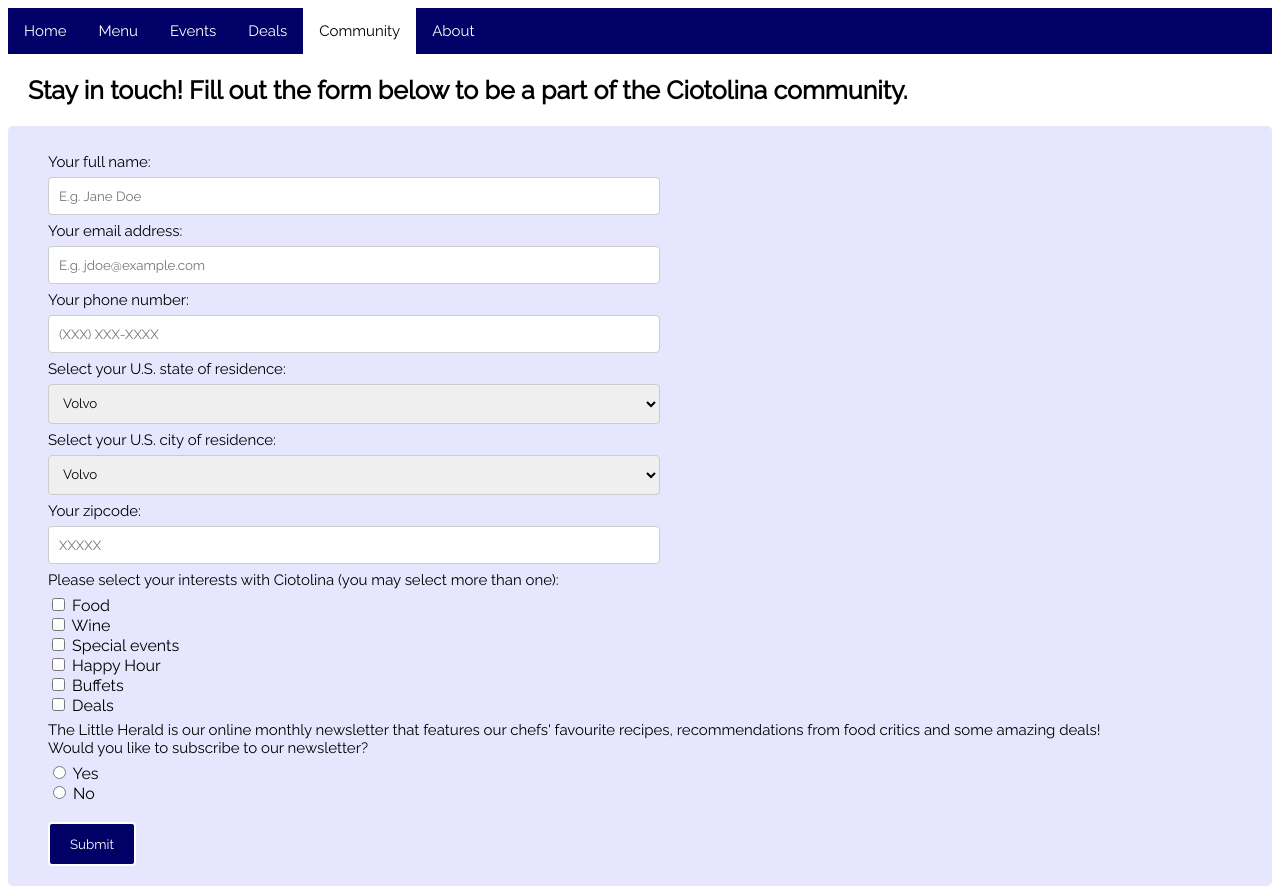
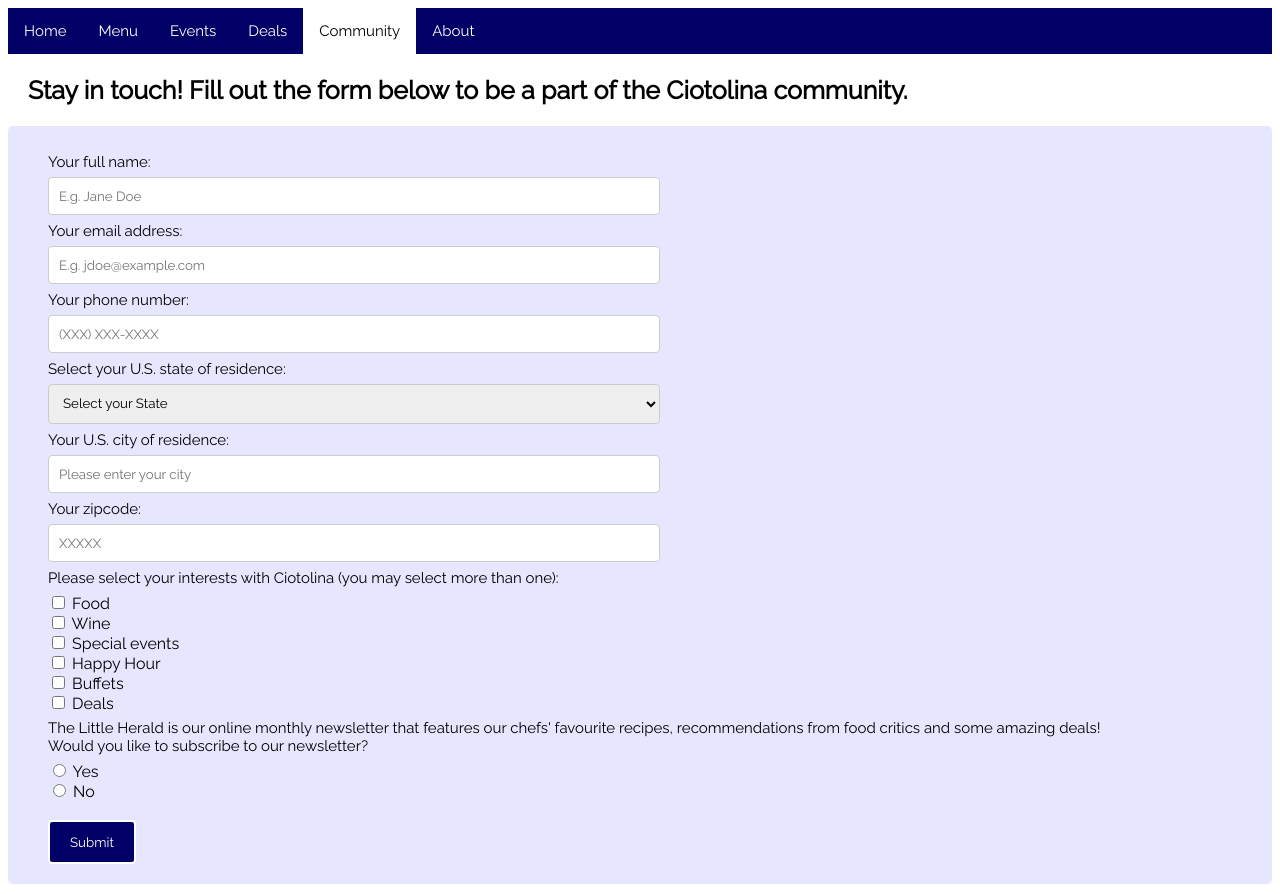
Before and after one commit to kinzo25/kinzo25.github.io, a plain HTML site: page index.html in a window 1280 px wide. Drawn offline with Linux system fonts and the light colour scheme.

Commit message:
Update index.html
Added state drop down, changed city to textbox

```diff
--- a/index.html
+++ b/index.html
@@ -55,25 +55,66 @@ function myFunction() {
             <div class="inputarea">
             <!--Insert selection for state here	-->
         		<select name="state" placeholder="Select a state">
-        		    <option value="volvo">Volvo</option>
-        		    <option value="saab">Saab</option>
-        		    <option value="fiat">Fiat</option>
-        		    <option value="audi">Audi</option>
+                    <option value="none">Select your State</option>
+                    <option value="Alabama">Alabama </option>
+                    <option value="Alaska">Alaska </option>
+                    <option value="Arizona">Arizona </option>
+                    <option value="Arkansas">Arkansas </option>
+                    <option value="California">California </option>
+                    <option value="Colorado">Colorado </option>
+                    <option value="Connecticut">Connecticut </option>
+                    <option value="Delaware">Delaware </option>
+                    <option value="Florida">Florida </option>
+                    <option value="Georgia">Georgia </option>
+                    <option value="Hawaii">Hawaii </option>
+                    <option value="Idaho">Idaho </option>
+                    <option value="Illinois">Illinois </option>
+                    <option value="Indiana">Indiana </option>
+                    <option value="Iowa">Iowa </option>
+                    <option value="Kansas">Kansas </option>
+                    <option value="Kentucky">Kentucky </option>
+                    <option value="Louisiana">Louisiana </option>
+                    <option value="Maine">Maine </option>
+                    <option value="Maryland">Maryland </option>
+                    <option value="Massachusetts">Massachusetts </option>
+                    <option value="Michigan">Michigan </option>
+                    <option value="Minnesota">Minnesota </option>
+                    <option value="Mississippi">Mississippi </option>
+                    <option value="Missouri">Missouri </option>
+                    <option value="Montana">Montana </option>
+                    <option value="Nebraska">Nebraska </option>
+                    <option value="Nevada">Nevada </option>
+                    <option value="New Hampshire">New Hampshire </option>
+                    <option value="New Jersey">New Jersey </option>
+                    <option value="New Mexico">New Mexico </option>
+                    <option value="New York">New York </option>
+                    <option value="North Carolina">North Carolina </option>
+                    <option value="North Dakota">North Dakota </option>
+                    <option value="Ohio">Ohio </option>
+                    <option value="Oklahoma">Oklahoma </option>
+                    <option value="Oregon">Oregon </option>
+                    <option value="Pennsylvania">Pennsylvania </option>
+                    <option value="Rhode Island">Rhode Island </option>
+                    <option value="South Carolina">South Carolina </option>
+                    <option value="South Dakota">South Dakota </option>
+                    <option value="Tennessee">Tennessee </option>
+                    <option value="Texas">Texas </option>
+                    <option value="Utah">Utah </option>
+                    <option value="Vermont">Vermont </option>
+                    <option value="Virginia">Virginia </option>
+                    <option value="Washington">Washington </option>
+                    <option value="Washington D.C. (District of Columbia)">Washington D.C. (District of Columbia) </option>
+                    <option value="West Virginia">West Virginia </option>
+                    <option value="Wisconsin">Wisconsin </option>
+                    <option value="Wyoming">Wyoming </option>
+
           		</select>
             </div>
         </div>
 
         <div class="row">
-            <div class="labelarea"><label for="city">Select your U.S. city of residence:</label></div><br>
-            <div class="inputarea">
-            <!--Insert selection for city here	-->
-        		<select name="city" placeholder="Select a city">
-        		    <option value="volvo">Volvo</option>
-        		    <option value="saab">Saab</option>
-        		    <option value="fiat">Fiat</option>
-        		    <option value="audi">Audi</option>
-          		</select>
-            </div>
+            <div class="labelarea"><label for="city">Your U.S. city of residence:</label></div><br>
+            <div class="inputarea"><input type="text" id="city" name="cityname" placeholder="Please enter your city"></div>
         </div>
 
         <div class="row">
```
